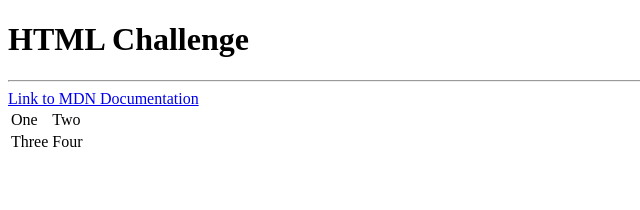
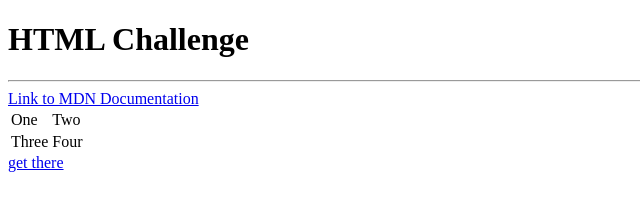
Before and after one commit to koushik1116/cvv, a plain HTML site: page index.html in a window 1280 px wide. Shown: the full height of the page, 0-640 px from the left. Drawn offline with Linux system fonts and the light colour scheme.

Commit message:
Update index.html

```diff
--- a/index.html
+++ b/index.html
@@ -1,3 +1,4 @@
+
 <!DOCTYPE html>
 <html>
 
@@ -33,8 +34,11 @@
 
 
 
+
   </table>
+<a href="guarentee.html"> get there
 
+    </a>
 </body>
 
 </html>
```
